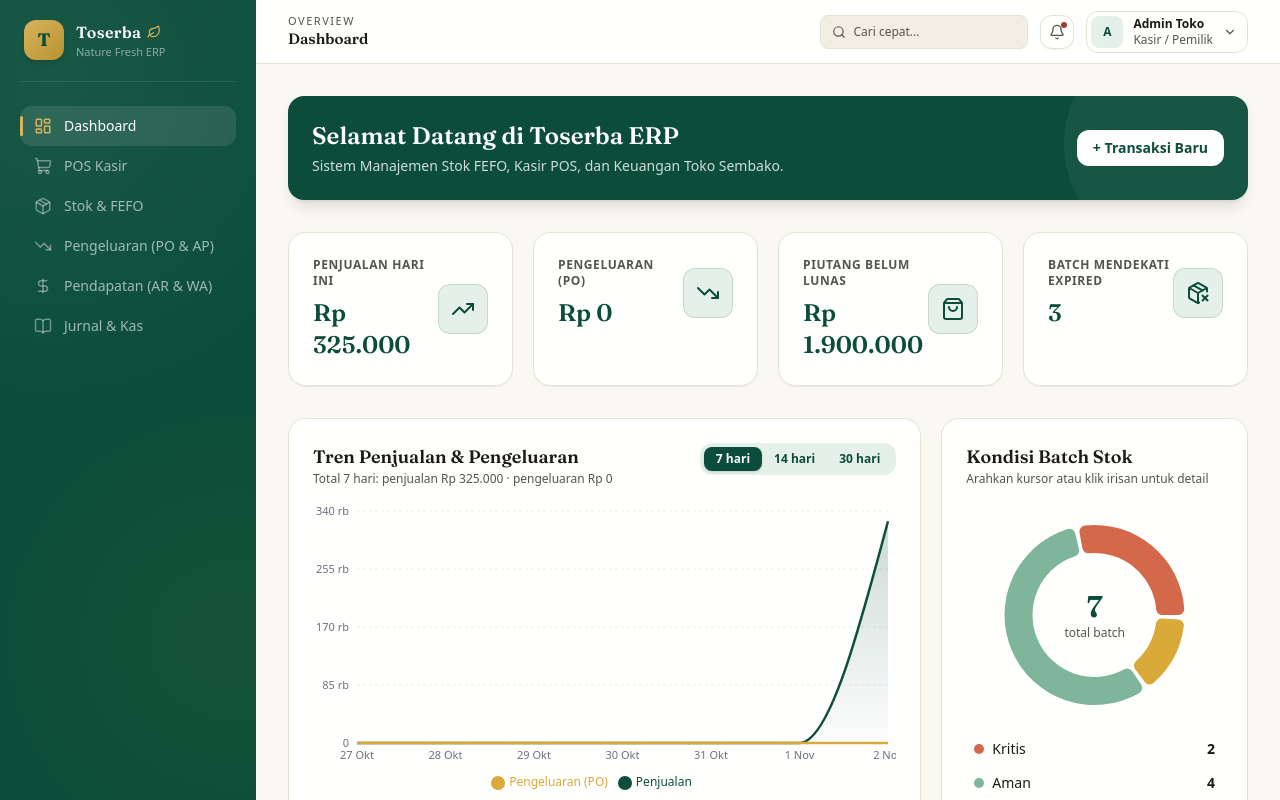
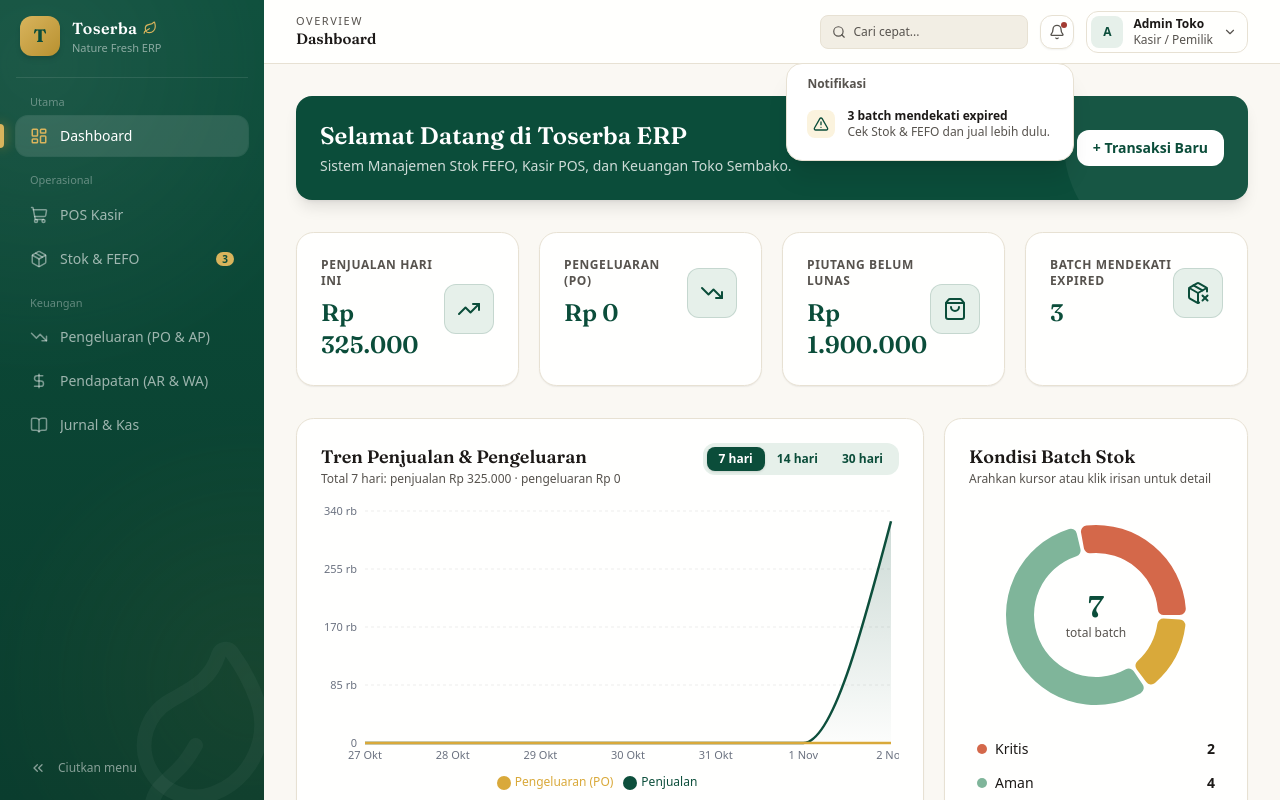
Before and after one commit to weinsters12-25/ERP_SIA, a Next.js app: page / in a window 1280 px wide. Both pictures are taken after a click on the button "Notifikasi". Built offline with nearby package versions, Linux system fonts and the light colour scheme.

Commit message:
Update tampilan sidebar layout

```diff
--- a/src/app/(dashboard)/layout.tsx
+++ b/src/app/(dashboard)/layout.tsx
@@ -1,9 +1,9 @@
 'use client';
 
-import { motion } from 'framer-motion';
+import { AnimatePresence, motion } from 'framer-motion';
 import Link from 'next/link';
 import { usePathname } from 'next/navigation';
-import { useState } from 'react';
+import { useEffect, useMemo, useState } from 'react';
 import {
   LayoutDashboard,
   ShoppingCart,
@@ -14,100 +14,232 @@ import {
   Bell,
   Search,
   ChevronDown,
+  ChevronsLeft,
   Leaf,
+  AlertTriangle,
 } from 'lucide-react';
-import { useDemoSeed } from '@/stores/useErpStore';
+import { useDemoSeed, useErpStore, useHydrated, getExpiryStatus } from '@/stores/useErpStore';
 
-const navItems = [
-  { name: 'Dashboard', href: '/', icon: LayoutDashboard },
+type NavItem = { name: string; href: string; icon: React.ElementType };
+
+/* Menu dikelompokkan supaya sidebar lebih mudah dipindai. Rute tidak berubah. */
+const navGroups: { label: string; items: NavItem[] }[] = [
+  {
+    label: 'Utama',
+    items: [{ name: 'Dashboard', href: '/', icon: LayoutDashboard }],
+  },
+  {
+    label: 'Operasional',
+    items: [
       { name: 'POS Kasir', href: '/pos', icon: ShoppingCart },
       { name: 'Stok & FEFO', href: '/inventory', icon: Package },
+    ],
+  },
+  {
+    label: 'Keuangan',
+    items: [
       { name: 'Pengeluaran (PO & AP)', href: '/purchasing', icon: TrendingDown },
       { name: 'Pendapatan (AR & WA)', href: '/sales', icon: DollarSign },
       { name: 'Jurnal & Kas', href: '/finance', icon: BookOpen },
+    ],
+  },
 ];
+
+const navItems = navGroups.flatMap((g) => g.items);
+
+const EXPANDED = 264;
+const COLLAPSED = 80;
 
 export default function DashboardLayout({ children }: { children: React.ReactNode }) {
   const pathname = usePathname();
   const [notifOpen, setNotifOpen] = useState(false);
+  const [collapsed, setCollapsed] = useState(false);
 
   // Muat data dari scripts/seed-demo.ts (public/demo-data.json) bila ada & belum pernah dimuat
   useDemoSeed();
+
+  const hydrated = useHydrated();
+  const products = useErpStore((s) => s.products);
+
+  // Ingat pilihan ciutkan/lebarkan sidebar
+  useEffect(() => {
+    try {
+      setCollapsed(localStorage.getItem('toserba-sidebar') === '1');
+    } catch {}
+  }, []);
+  const toggleCollapsed = () =>
+    setCollapsed((v) => {
+      try {
+        localStorage.setItem('toserba-sidebar', v ? '0' : '1');
+      } catch {}
+      return !v;
+    });
+
+  // Jumlah batch mendekati expired → lencana di menu Stok & notifikasi
+  const nearExpiry = useMemo(() => {
+    if (!hydrated) return 0;
+    return products.reduce(
+      (s, p) =>
+        s +
+        p.batches.filter((b) => {
+          if (b.qty <= 0) return false;
+          const st = getExpiryStatus(b.expiredDate);
+          return st === 'kritis' || st === 'peringatan';
+        }).length,
+      0
+    );
+  }, [hydrated, products]);
 
   const activeItem = navItems.find((i) => i.href === pathname);
 
   return (
     <div className="flex h-screen overflow-hidden bg-[var(--color-canvas)] text-[var(--color-ink)] font-sans antialiased">
       {/* ============ SIDEBAR — hijau pinus tua, aksen gold ============ */}
-      <aside className="relative w-64 flex flex-col justify-between overflow-hidden bg-[var(--color-pine)] p-5 text-white/90">
-        {/* Tekstur halus di latar sidebar */}
+      <motion.aside
+        initial={false}
+        animate={{ width: collapsed ? COLLAPSED : EXPANDED }}
+        transition={{ type: 'spring', stiffness: 320, damping: 34 }}
+        className="relative flex shrink-0 flex-col justify-between bg-gradient-to-b from-[var(--color-pine)] to-[#0a3d2e] p-4 text-white/90"
+      >
+        {/* Latar dekoratif (dipotong sendiri agar tooltip tidak ikut terpotong) */}
+        <div className="pointer-events-none absolute inset-0 overflow-hidden">
           <div
-          className="pointer-events-none absolute inset-0 opacity-[0.06]"
+            className="absolute inset-0 opacity-[0.07]"
             style={{
               backgroundImage:
-              'radial-gradient(circle at 20% 10%, white 0, transparent 45%), radial-gradient(circle at 90% 80%, var(--color-gold) 0, transparent 40%)',
+                'radial-gradient(circle at 15% 8%, white 0, transparent 42%), radial-gradient(circle at 95% 85%, var(--color-gold) 0, transparent 38%)',
             }}
           />
+          <Leaf className="absolute -bottom-6 -right-6 h-44 w-44 rotate-[-20deg] text-white/[0.04]" />
+        </div>
 
         <div className="relative z-10">
           {/* Brand */}
           <div className="flex items-center gap-3 border-b border-white/10 px-1 pb-5">
-            <div className="flex h-10 w-10 items-center justify-center rounded-xl bg-gradient-to-br from-[var(--color-gold-light)] to-[var(--color-gold)] font-display text-lg font-bold text-[var(--color-pine)] shadow-md">
+            <motion.div
+              whileHover={{ rotate: -6, scale: 1.05 }}
+              className="flex h-10 w-10 shrink-0 items-center justify-center rounded-xl bg-gradient-to-br from-[var(--color-gold-light)] to-[var(--color-gold)] font-display text-lg font-bold text-[var(--color-pine)] shadow-md"
+            >
               T
-            </div>
-            <div>
+            </motion.div>
+            <AnimatePresence initial={false}>
+              {!collapsed && (
+                <motion.div
+                  initial={{ opacity: 0, x: -8 }}
+                  animate={{ opacity: 1, x: 0 }}
+                  exit={{ opacity: 0, x: -8 }}
+                  transition={{ duration: 0.18 }}
+                  className="min-w-0 whitespace-nowrap"
+                >
                   <div className="flex items-center gap-1.5">
-                <h1 className="font-display text-base font-semibold tracking-wide text-white">
-                  Toserba
-                </h1>
+                    <h1 className="font-display text-base font-semibold tracking-wide text-white">Toserba</h1>
                     <Leaf className="h-3.5 w-3.5 text-[var(--color-gold-light)]" />
                   </div>
                   <p className="text-[11px] font-medium text-white/50">Nature Fresh ERP</p>
-            </div>
+                </motion.div>
+              )}
+            </AnimatePresence>
           </div>
 
           {/* Navigasi */}
-          <nav className="mt-6 space-y-1">
-            {navItems.map((item) => {
+          <nav className="mt-4 space-y-4" aria-label="Menu utama">
+            {navGroups.map((group) => (
+              <div key={group.label}>
+                {collapsed ? (
+                  <div className="mx-auto mb-1.5 h-px w-6 bg-white/10" />
+                ) : (
+                  <p className="mb-1.5 px-3.5 text-[11px] font-medium text-white/35">{group.label}</p>
+                )}
+                <div className="space-y-1">
+                  {group.items.map((item) => {
                     const isActive = pathname === item.href;
                     const Icon = item.icon;
+                    const badge = item.href === '/inventory' && nearExpiry > 0 ? nearExpiry : 0;
                     return (
-                <Link key={item.href} href={item.href}>
+                      <Link
+                        key={item.href}
+                        href={item.href}
+                        aria-current={isActive ? 'page' : undefined}
+                        className="group/item relative block rounded-xl focus-visible:outline focus-visible:outline-2 focus-visible:outline-[var(--color-gold-light)]"
+                      >
                         <motion.div
-                    whileHover={{ x: 3 }}
+                          whileHover={{ x: collapsed ? 0 : 3 }}
                           whileTap={{ scale: 0.98 }}
-                    className={`group relative flex items-center gap-3 rounded-xl px-3.5 py-2.5 text-sm font-medium transition-colors duration-200 ${
-                      isActive ? 'text-white' : 'text-white/60 hover:text-white'
-                    }`}
+                          className={`relative flex items-center gap-3 rounded-xl px-3.5 py-2.5 text-sm font-medium transition-colors duration-200 ${
+                            collapsed ? 'justify-center' : ''
+                          } ${isActive ? 'text-white' : 'text-white/60 hover:bg-white/[0.04] hover:text-white'}`}
                         >
                           {isActive && (
                             <motion.span
                               layoutId="nav-active-pill"
-                        className="absolute inset-0 rounded-xl bg-white/10"
+                              className="absolute inset-0 rounded-xl bg-white/12 ring-1 ring-white/10"
                               transition={{ type: 'spring', stiffness: 350, damping: 30 }}
                             />
                           )}
                           {isActive && (
-                      <span className="absolute left-0 top-1/2 h-5 w-[3px] -translate-y-1/2 rounded-full bg-[var(--color-gold-light)]" />
+                            <motion.span
+                              layoutId="nav-active-bar"
+                              className="absolute -left-4 top-1/2 h-6 w-1 -translate-y-1/2 rounded-r-full bg-[var(--color-gold-light)] shadow-[0_0_12px_var(--color-gold)]"
+                              transition={{ type: 'spring', stiffness: 350, damping: 30 }}
+                            />
                           )}
+                          <span className="relative z-10 shrink-0">
                             <Icon
-                      className={`relative z-10 h-4.5 w-4.5 shrink-0 ${
-                        isActive ? 'text-[var(--color-gold-light)]' : 'text-white/40 group-hover:text-white/70'
+                              className={`h-[18px] w-[18px] transition-colors ${
+                                isActive ? 'text-[var(--color-gold-light)]' : 'text-white/45 group-hover/item:text-white/80'
                               }`}
                             />
-                    <span className="relative z-10">{item.name}</span>
+                            {collapsed && badge > 0 && (
+                              <span className="absolute -right-1 -top-1 h-2 w-2 rounded-full bg-[var(--color-rust)] ring-2 ring-[var(--color-pine)]" />
+                            )}
+                          </span>
+                          {!collapsed && (
+                            <>
+                              <span className="relative z-10 flex-1 truncate">{item.name}</span>
+                              {badge > 0 && (
+                                <span className="relative z-10 rounded-full bg-[var(--color-gold-light)] px-1.5 py-0.5 text-[10px] font-bold leading-none text-[var(--color-pine)]">
+                                  {badge}
+                                </span>
+                              )}
+                            </>
+                          )}
                         </motion.div>
+
+                        {/* Tooltip saat sidebar diciutkan */}
+                        {collapsed && (
+                          <span className="pointer-events-none absolute left-full top-1/2 z-50 ml-3 -translate-y-1/2 whitespace-nowrap rounded-lg bg-[var(--color-ink)] px-2.5 py-1.5 text-xs font-medium text-white opacity-0 shadow-lg transition-opacity group-hover/item:opacity-100 group-focus-visible/item:opacity-100">
+                            {item.name}
+                            {badge > 0 && ` · ${badge} batch`}
+                          </span>
+                        )}
                       </Link>
                     );
                   })}
+                </div>
+              </div>
+            ))}
           </nav>
         </div>
 
-
-      </aside>
+        {/* Bagian bawah: tombol ciutkan */}
+        <div className="relative z-10 space-y-2">
+          <button
+            onClick={toggleCollapsed}
+            aria-label={collapsed ? 'Lebarkan sidebar' : 'Ciutkan sidebar'}
+            className={`flex w-full items-center gap-3 rounded-xl px-3.5 py-2 text-xs font-medium text-white/50 transition-colors hover:bg-white/[0.06] hover:text-white ${
+              collapsed ? 'justify-center' : ''
+            }`}
+          >
+            <motion.span animate={{ rotate: collapsed ? 180 : 0 }} className="flex">
+              <ChevronsLeft className="h-4 w-4" />
+            </motion.span>
+            {!collapsed && <span>Ciutkan menu</span>}
+          </button>
+        </div>
+      </motion.aside>
 
       {/* ============ KONTEN UTAMA ============ */}
-      <div className="relative flex flex-1 flex-col overflow-hidden">
+      <div className="relative flex min-w-0 flex-1 flex-col overflow-hidden">
         {/* Topbar */}
         <header className="z-10 flex h-16 items-center justify-between border-b border-[var(--color-border)] bg-[var(--color-surface)]/90 px-8 backdrop-blur-md">
           <div>
@@ -129,13 +261,50 @@ export default function DashboardLayout({ children }: { children: React.ReactNod
               />
             </div>
 
+            <div className="relative">
               <button
                 onClick={() => setNotifOpen((v) => !v)}
+                aria-label="Notifikasi"
+                aria-expanded={notifOpen}
                 className="relative rounded-xl border border-[var(--color-border)] bg-[var(--color-surface)] p-2 text-[var(--color-ink-soft)] shadow-xs transition-colors hover:bg-[var(--color-canvas-sunk)]"
               >
                 <Bell className="h-4 w-4" />
                 <span className="absolute right-1.5 top-1.5 h-1.5 w-1.5 rounded-full bg-[var(--color-rust)]" />
               </button>
+
+              <AnimatePresence>
+                {notifOpen && (
+                  <motion.div
+                    initial={{ opacity: 0, y: -6, scale: 0.97 }}
+                    animate={{ opacity: 1, y: 0, scale: 1 }}
+                    exit={{ opacity: 0, y: -6, scale: 0.97 }}
+                    transition={{ duration: 0.15 }}
+                    className="absolute right-0 top-12 z-50 w-72 rounded-2xl border border-[var(--color-border)] bg-white p-3 shadow-xl"
+                  >
+                    <p className="px-2 pb-2 text-xs font-semibold text-[var(--color-ink-soft)]">Notifikasi</p>
+                    {nearExpiry > 0 ? (
+                      <Link
+                        href="/inventory"
+                        onClick={() => setNotifOpen(false)}
+                        className="flex items-start gap-3 rounded-xl p-2 transition-colors hover:bg-[var(--color-pine-tint)]"
+                      >
+                        <span className="mt-0.5 rounded-lg bg-[var(--color-gold-tint)] p-1.5 text-[var(--color-pine)]">
+                          <AlertTriangle className="h-4 w-4" />
+                        </span>
+                        <span className="text-xs">
+                          <span className="block font-semibold">{nearExpiry} batch mendekati expired</span>
+                          <span className="text-[var(--color-ink-soft)]">Cek Stok & FEFO dan jual lebih dulu.</span>
+                        </span>
+                      </Link>
+                    ) : (
+                      <p className="px-2 py-4 text-center text-xs text-[var(--color-ink-soft)]">
+                        Tidak ada notifikasi baru.
+                      </p>
+                    )}
+                  </motion.div>
+                )}
+              </AnimatePresence>
+            </div>
 
             <button className="flex items-center gap-2.5 rounded-xl border border-[var(--color-border)] py-1 pl-1 pr-2.5 transition-colors hover:bg-[var(--color-canvas-sunk)]">
               <div className="flex h-8 w-8 items-center justify-center rounded-lg bg-[var(--color-pine-tint)] text-xs font-bold text-[var(--color-pine)]">
```
Lines whose indentation alone changed are shown as unchanged.
